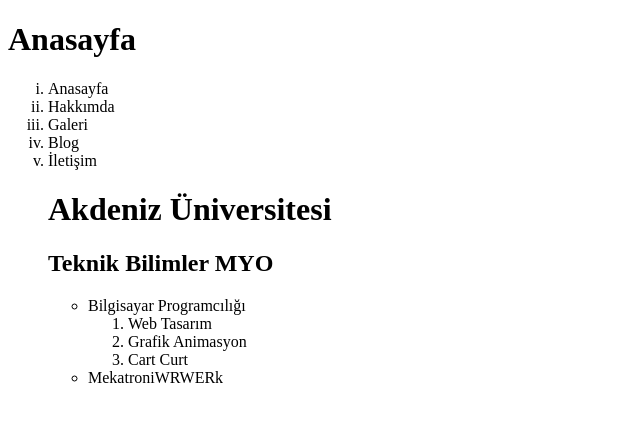
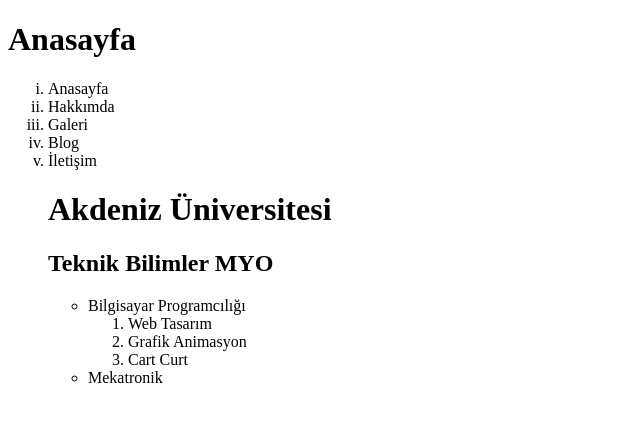
Before and after one commit to Eurypyloss/Proje, a plain HTML site: page index.html in a window 1280 px wide. Shown: the full height of the page, 0-640 px from the left. Drawn offline with Linux system fonts and the light colour scheme.

Commit message:
inital commit

```diff
--- a/index.html
+++ b/index.html
@@ -29,7 +29,7 @@
 
 
         </li>
-        <li>MekatroniWRWERk</li>
+        <li>Mekatronik</li>
     </ul>
 </body>
 </html>
```
